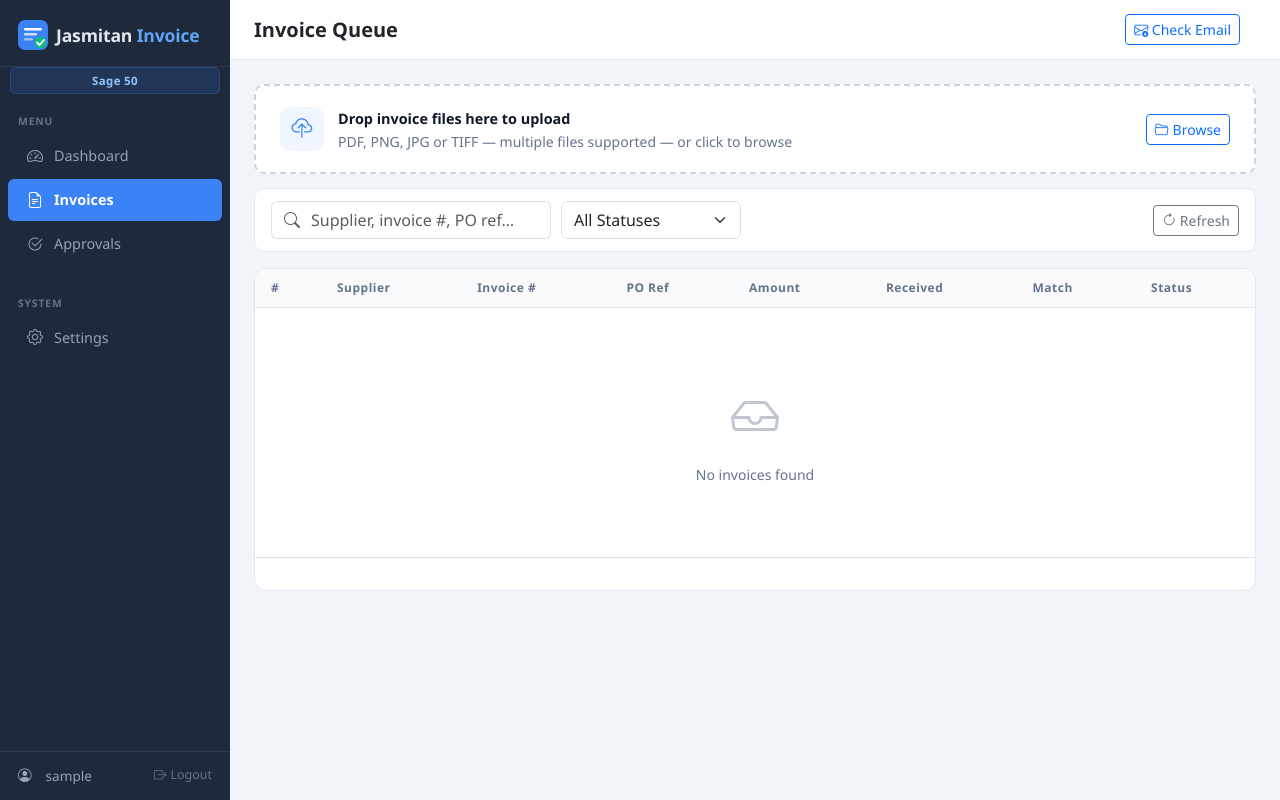
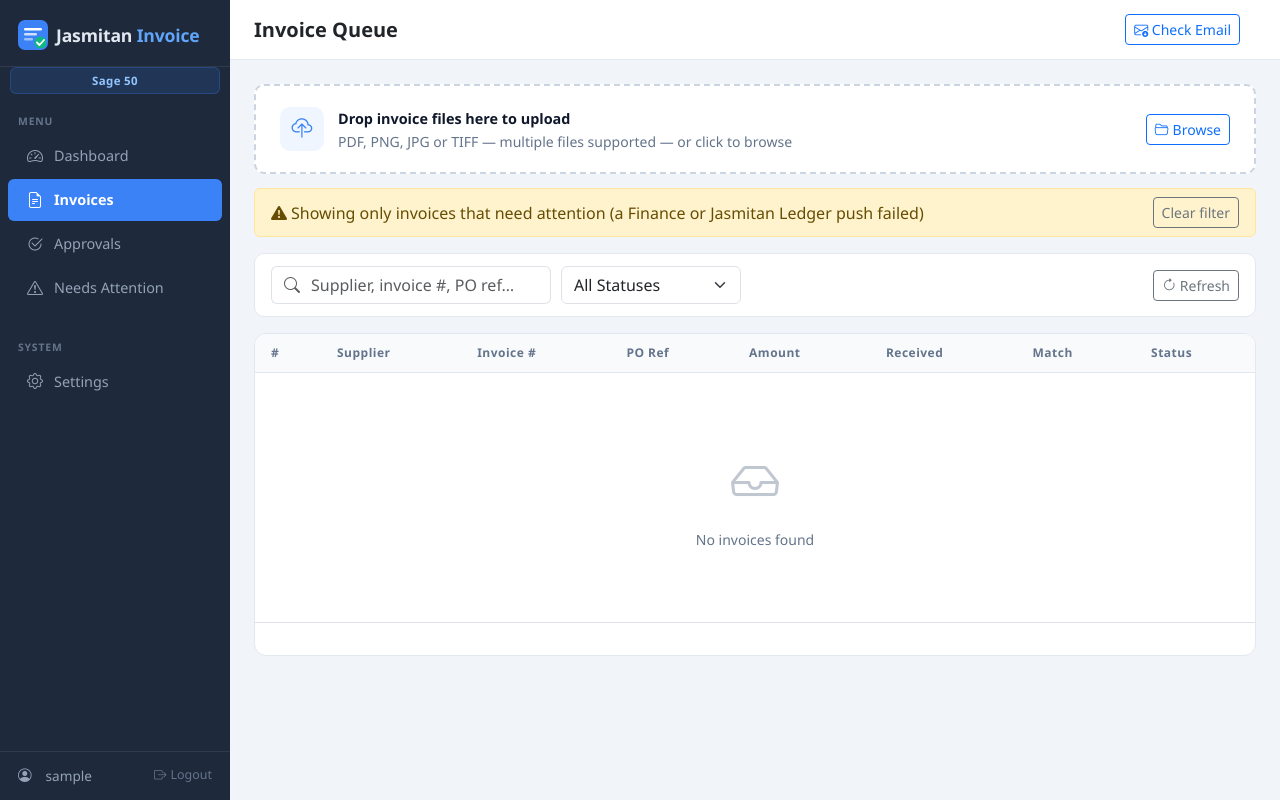
Before and after one commit to Titan-Tim/invoiceiq, a Flask app: page /invoices in a window 1280 px wide. Run offline with Flask 3, Linux system fonts and the light colour scheme; the visitor is signed in with stand-in values (Sample User, id 1); data that the repository does not hold is empty; some libraries are stand-ins or nearby versions.

Commit message:
Add Needs Attention queue for failed Finance/LedgerIQ pushes
Previously a failed push (e.g. no matching vendor, duplicate invoice
number in LedgerIQ) just appended a note to status_message with no
way to find or retry it later short of remembering which invoice
broke. Adds a push_failed flag (recomputed from actual outcomes, not
just "did the last attempt fail"), a sidebar nav item + badge, a
dedicated filtered view, a manual LedgerIQ retry endpoint (previously
only available for the Finance push), and friendlier error messages
for known LedgerIQ failure cases.

Requires a one-off ALTER TABLE invoices ADD COLUMN push_failed
boolean — already applied directly to production.

Co-Authored-By: Claude Sonnet 4.6 <noreply@anthropic.com>

```diff
--- a/app.py
+++ b/app.py
@@ -302,14 +302,17 @@ def create_app():
 
     @app.route('/api/invoices')
     def api_invoices():
-        status   = request.args.get('status', '')
-        search   = request.args.get('search', '').strip()
-        page     = max(int(request.args.get('page', 1)), 1)
-        per_page = min(int(request.args.get('per_page', 25)), 100)
+        status          = request.args.get('status', '')
+        search          = request.args.get('search', '').strip()
+        needs_attention = request.args.get('needs_attention', '') == '1'
+        page            = max(int(request.args.get('page', 1)), 1)
+        per_page        = min(int(request.args.get('per_page', 25)), 100)
 
         q = Invoice.query
         if status:
             q = q.filter_by(status=status)
+        if needs_attention:
+            q = q.filter_by(push_failed=True)
         if search:
             q = q.filter(db.or_(
                 Invoice.supplier_name.ilike(f'%{search}%'),
@@ -534,18 +537,19 @@ def create_app():
                 _post_to_finance(inv)
             except Exception as e:
                 inv.status_message = f"Approved — finance post failed: {e}"
-                db.session.commit()
 
         if settings.get('integrations', {}).get('ledgeriq', {}).get('enabled'):
             try:
                 _post_to_ledgeriq(inv, settings)
             except Exception as e:
                 app.logger.error(f"LedgerIQ post failed for invoice {inv.id}: {e}")
-                note = f"LedgerIQ post failed: {e}"
+                note = f"Jasmitan Ledger post failed: {_friendly_ledgeriq_error(e)}"
                 inv.status_message = f"{inv.status_message} | {note}" if inv.status_message else note
-                db.session.commit()
 
-        return jsonify({'success': True, 'status': inv.status})
+        _recompute_push_failed(inv, settings)
+        db.session.commit()
+
+        return jsonify({'success': True, 'status': inv.status, 'push_failed': inv.push_failed})
 
     @app.route('/api/invoices/<int:invoice_id>/reject', methods=['POST'])
     def api_reject(invoice_id):
@@ -578,12 +582,39 @@ def create_app():
     @app.route('/api/invoices/<int:invoice_id>/post-to-finance', methods=['POST'])
     def api_post_to_finance(invoice_id):
         inv = db.get_or_404(Invoice, invoice_id)
+        settings = load_settings()
         try:
             _post_to_finance(inv)
+            inv.status_message = None
+            _recompute_push_failed(inv, settings)
+            db.session.commit()
             return jsonify({'success': True, 'status': inv.status,
-                            'transaction_ref': inv.sage_transaction_ref})
+                            'transaction_ref': inv.sage_transaction_ref,
+                            'push_failed': inv.push_failed})
         except Exception as e:
+            inv.status_message = f"Finance post failed: {e}"
+            _recompute_push_failed(inv, settings)
+            db.session.commit()
             return jsonify({'error': str(e)}), 500
+
+    @app.route('/api/invoices/<int:invoice_id>/post-to-ledgeriq', methods=['POST'])
+    def api_post_to_ledgeriq(invoice_id):
+        inv = db.get_or_404(Invoice, invoice_id)
+        settings = load_settings()
+        if not settings.get('integrations', {}).get('ledgeriq', {}).get('enabled'):
+            return jsonify({'error': 'Jasmitan Ledger integration is not enabled in Settings'}), 400
+        try:
+            _post_to_ledgeriq(inv, settings)
+            inv.status_message = None
+            _recompute_push_failed(inv, settings)
+            db.session.commit()
+            return jsonify({'success': True, 'push_failed': inv.push_failed})
+        except Exception as e:
+            friendly = _friendly_ledgeriq_error(e)
+            inv.status_message = f"Jasmitan Ledger post failed: {friendly}"
+            _recompute_push_failed(inv, settings)
+            db.session.commit()
+            return jsonify({'error': friendly}), 500
 
     @app.route('/api/invoices/<int:invoice_id>', methods=['DELETE'])
     def api_delete_invoice(invoice_id):
@@ -614,6 +645,11 @@ def create_app():
             status='awaiting_approval',
             **(dict(assigned_approver_id=uid) if uid else {})
         ).count()
+        return jsonify({'count': count})
+
+    @app.route('/api/needs-attention-count')
+    def api_needs_attention_count():
+        count = Invoice.query.filter_by(push_failed=True).count()
         return jsonify({'count': count})
 
     # ------------------------------------------------------------------ #
@@ -900,6 +936,31 @@ def create_app():
     # Internal helpers
     # ------------------------------------------------------------------ #
 
+    def _friendly_ledgeriq_error(e: Exception) -> str:
+        """Translate LedgerIQ's raw API error text into something a user can act on."""
+        msg = str(e)
+        if 'Unique constraint failed' in msg and 'invoiceNumber' in msg:
+            return ("LedgerIQ already has an invoice with this invoice number for this supplier/direction. "
+                    "Edit the invoice number on this invoice, then retry.")
+        if 'No expense category configured' in msg:
+            return "LedgerIQ has no expense category set up for this organisation — add one in LedgerIQ under Categories, then retry."
+        if 'Invalid API key' in msg:
+            return "LedgerIQ rejected the API key — check it in Settings."
+        if 'invalid_type' in msg or 'Invalid payload' in msg:
+            return f"LedgerIQ rejected the data sent (validation error): {msg}"
+        return f"LedgerIQ error: {msg}"
+
+    def _recompute_push_failed(inv: Invoice, settings: dict):
+        """Re-derive the push_failed flag from actual outcomes, since finance and
+        LedgerIQ pushes are independent and either can fail/succeed on its own."""
+        finance_needed = bool(inv.supplier_ref or inv.supplier_name)
+        finance_ok = bool(inv.sage_transaction_ref)
+
+        ledgeriq_needed = settings.get('integrations', {}).get('ledgeriq', {}).get('enabled', False)
+        ledgeriq_ok = bool(AuditLog.query.filter_by(invoice_id=inv.id, action='posted_to_ledgeriq').first())
+
+        inv.push_failed = (finance_needed and not finance_ok) or (ledgeriq_needed and not ledgeriq_ok)
+
     def _post_to_finance(inv: Invoice):
         connector = get_connector()
 
--- a/src/database.py
+++ b/src/database.py
@@ -55,6 +55,7 @@ class Invoice(db.Model):
     # Status
     status = db.Column(db.String(50), default='received', index=True)
     status_message = db.Column(db.Text)
+    push_failed = db.Column(db.Boolean, default=False, index=True)
 
     # PO Match
     matched_po_id = db.Column(db.Integer, db.ForeignKey('purchase_orders.id'))
@@ -123,6 +124,8 @@ class Invoice(db.Model):
             'requires_approval': self.requires_approval,
             'match_confidence': self.match_confidence,
             'extraction_confidence': self.extraction_confidence,
+            'push_failed': self.push_failed,
+            'status_message': self.status_message,
         }
 
 
--- a/static/js/app.js
+++ b/static/js/app.js
@@ -43,11 +43,31 @@ function refreshApprovalBadge() {
     .catch(() => {});
 }
 
+// ---- Needs-attention badge ----
+
+function refreshAttentionBadge() {
+  fetch('/api/needs-attention-count')
+    .then(r => r.json())
+    .then(d => {
+      const badge = document.getElementById('attention-badge');
+      if (!badge) return;
+      if (d.count > 0) {
+        badge.textContent = d.count;
+        badge.style.display = 'inline-block';
+      } else {
+        badge.style.display = 'none';
+      }
+    })
+    .catch(() => {});
+}
+
 // ---- Manual email poll ----
 
 document.addEventListener('DOMContentLoaded', () => {
   refreshApprovalBadge();
   setInterval(refreshApprovalBadge, 30000);
+  refreshAttentionBadge();
+  setInterval(refreshAttentionBadge, 30000);
 
   const btn = document.getElementById('btn-poll-email');
   if (btn) {
--- a/templates/base.html
+++ b/templates/base.html
@@ -48,6 +48,12 @@
            href="{{ url_for('approvals') }}">
           <i class="bi bi-check2-circle"></i> Approvals
           <span class="badge bg-warning text-dark ms-auto" id="approval-badge" style="display:none"></span>
+        </a>
+      </li>
+      <li class="nav-item">
+        <a class="nav-link" href="{{ url_for('invoices') }}?needs_attention=1">
+          <i class="bi bi-exclamation-triangle"></i> Needs Attention
+          <span class="badge bg-danger ms-auto" id="attention-badge" style="display:none"></span>
         </a>
       </li>
     </ul>
--- a/templates/invoices.html
+++ b/templates/invoices.html
@@ -18,6 +18,10 @@
 <div id="upload-list"></div>
 
 <!-- Filter bar -->
+<div id="needs-attention-pill" class="alert alert-warning d-flex align-items-center justify-content-between py-2 px-3 mb-3" style="display:none">
+  <span><i class="bi bi-exclamation-triangle-fill me-1"></i>Showing only invoices that need attention (a Finance or Jasmitan Ledger push failed)</span>
+  <a href="{{ url_for('invoices') }}" class="btn btn-sm btn-outline-secondary">Clear filter</a>
+</div>
 <div class="filter-bar">
   <div class="input-group" style="max-width:280px">
     <span class="input-group-text bg-white border-end-0"><i class="bi bi-search text-muted"></i></span>
@@ -76,12 +80,15 @@
 <script>
 let currentPage = 1;
 let searchTimer = null;
+let needsAttentionFilter = new URLSearchParams(window.location.search).get('needs_attention') === '1';
 
 function loadInvoices(page = 1) {
   currentPage = page;
   const search = document.getElementById('search-input').value.trim();
   const status = document.getElementById('status-filter').value;
   const params = new URLSearchParams({ page, per_page: 25, search, status });
+  if (needsAttentionFilter) params.set('needs_attention', '1');
+  document.getElementById('needs-attention-pill').style.display = needsAttentionFilter ? '' : 'none';
 
   document.getElementById('invoice-tbody').innerHTML =
     `<tr><td colspan="8" class="text-center py-4 text-muted">Loading…</td></tr>`;
@@ -102,6 +109,7 @@ function loadInvoices(page = 1) {
           <td class="text-muted">${inv.id}</td>
           <td><strong>${inv.supplier_name || '—'}</strong>
             ${inv.requires_approval ? '<i class="bi bi-person-check text-warning ms-1" title="Requires approval"></i>' : ''}
+            ${inv.push_failed ? `<i class="bi bi-exclamation-triangle-fill text-danger ms-1" title="${(inv.status_message || 'Push failed').replace(/"/g, '&quot;')}"></i>` : ''}
           </td>
           <td class="text-muted">${inv.invoice_number || '—'}</td>
           <td>${inv.po_reference ? `<code class="text-primary">${inv.po_reference}</code>` : '<span class="text-muted">—</span>'}</td>
```
Also changed, not shown: templates/invoice_detail.html (+26 -2 lines).
